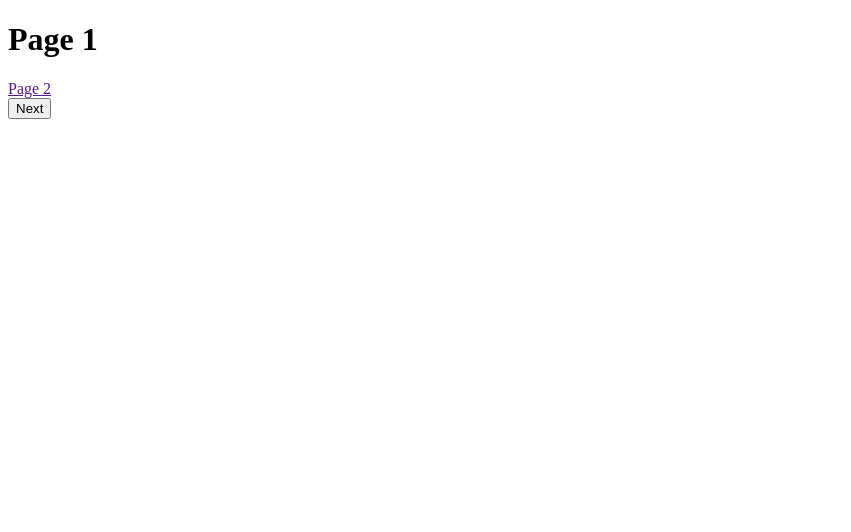
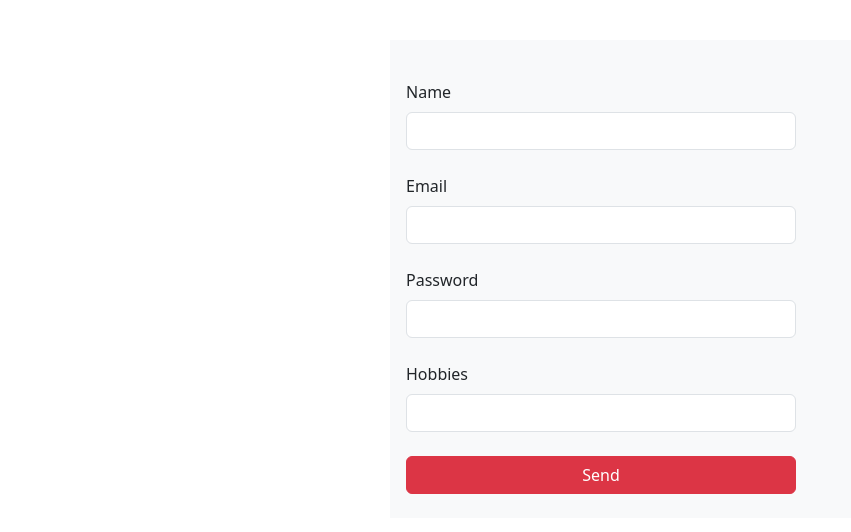
Before and after one commit to SidNegi/javascript-and-bootstrap, a plain HTML site: page task6 js.html in a window 1280 px wide. Shown: the whole page, without its empty margins (0-851 px from the left). Drawn offline with nearby package versions, Linux system fonts and the light colour scheme.

Commit message:
Update task6 js.html

```diff
--- a/task6 js.html
+++ b/task6 js.html
@@ -1,39 +1,85 @@
-
 <!DOCTYPE html>
 <html lang="en">
 <head>
     <meta charset="UTF-8">
     <meta http-equiv="X-UA-Compatible" content="IE=edge">
     <meta name="viewport" content="width=device-width, initial-scale=1.0">
-    <title>Task 2</title>
-    <script>
-        function changeData(){
-            var main = document.getElementById("main");
-            console.log(main.innerHTML)
-            var linktag = document.getElementById("linkpage");
-            var button = document.getElementById("linkbutton")
-            if(main.innerHTML==="Page 1"){
-                main.innerHTML = 'Page 2'
-                linktag.innerHTML = 'Page 3'
-                button.innerHTML = "Next"
-            }
-            else if(main.innerHTML==="Page 2"){
-                main.innerHTML = 'Page 3'
-                linktag.innerHTML = 'Page 2'
-                button.innerHTML = "Previous"
-            }
-            else if(main.innerHTML==="Page 3"){
-                main.innerHTML = 'Page 2'
-                linktag.innerHTML = 'Page 3'
-                button.innerHTML = "Next"
-            }
-
-        }
-    </script>
+    <title>Task-6 BootStrap</title>
+    <link rel="stylesheet" href="https://cdnjs.cloudflare.com/ajax/libs/font-awesome/6.4.0/css/all.min.css" integrity="sha512-iecdLmaskl7CVkqkXNQ/ZH/XLlvWZOJyj7Yy7tcenmpD1ypASozpmT/E0iPtmFIB46ZmdtAc9eNBvH0H/ZpiBw==" crossorigin="anonymous" referrerpolicy="no-referrer" />
+    <link href="https://cdn.jsdelivr.net/npm/bootstrap@5.3.0-alpha3/dist/css/bootstrap.min.css" rel="stylesheet" integrity="sha384-KK94CHFLLe+nY2dmCWGMq91rCGa5gtU4mk92HdvYe+M/SXH301p5ILy+dN9+nJOZ" crossorigin="anonymous">
 </head>
 <body>
-    <h1 id="main">Page 1</h1>
-    <a href="" target="_self"  id="linkpage">Page 2</a><br>
-    <button id="linkbutton" onclick="changeData()">Next</button>
+    <div class="container bg-light p-3" style="width:500px;margin-top: 40px;">
+        <form class="needs-validation" novalidate>
+            <div class="col-2 mt-4 mb-2">
+                Name
+            </div>
+            <div class="col-10">
+                <input type="text" class="form-control" required>
+                <div class="invalid-feedback">
+                    Name is required
+                </div>
+            </div>
+
+            <div class="col-2 mt-4 mb-2">
+                Email
+            </div>
+            <div class="col-10">
+                <input type="text" class="form-control" required>
+                <div class="invalid-feedback">
+                    Email is required
+                </div>
+            </div>
+
+            <div class="col-2 mt-4 mb-2">
+                Password
+            </div>
+            <div class="col-10">
+                <input type="text" class="form-control" required>
+                <div class="invalid-feedback">
+                    Password is required
+                </div>
+            </div>
+
+            <div class="col-2 mt-4 mb-2">
+                Hobbies
+            </div>
+            <div class="col-10">
+                <select name="hobbies" id="hobbies" class="form-control">
+                    <option selected></option>
+                    <option value="1">Cricket</option>
+                    <option value="2">Football</option>
+                    <option value="3">Baseball</option>
+                </select>
+            </div>
+            <div class="d-flex justify-content-center col-10 mt-4 mb-2">
+                <button type="submit" class="btn btn-danger col-12">
+                    Send
+                </button>
+            </div>
+        </form>
+    </div>
+
+    <script>
+        // Example starter JavaScript for disabling form submissions if there are invalid fields
+        (() => {
+            'use strict'
+
+            // Fetch all the forms we want to apply custom Bootstrap validation styles to
+            const forms = document.querySelectorAll('.needs-validation')
+
+            // Loop over them and prevent submission
+            Array.from(forms).forEach(form => {
+                form.addEventListener('submit', event => {
+                if (!form.checkValidity()) {
+                    event.preventDefault()
+                    event.stopPropagation()
+                }
+
+                form.classList.add('was-validated')
+                }, false)
+            })
+            })()
+        </script>
 </body>
 </html>
```
